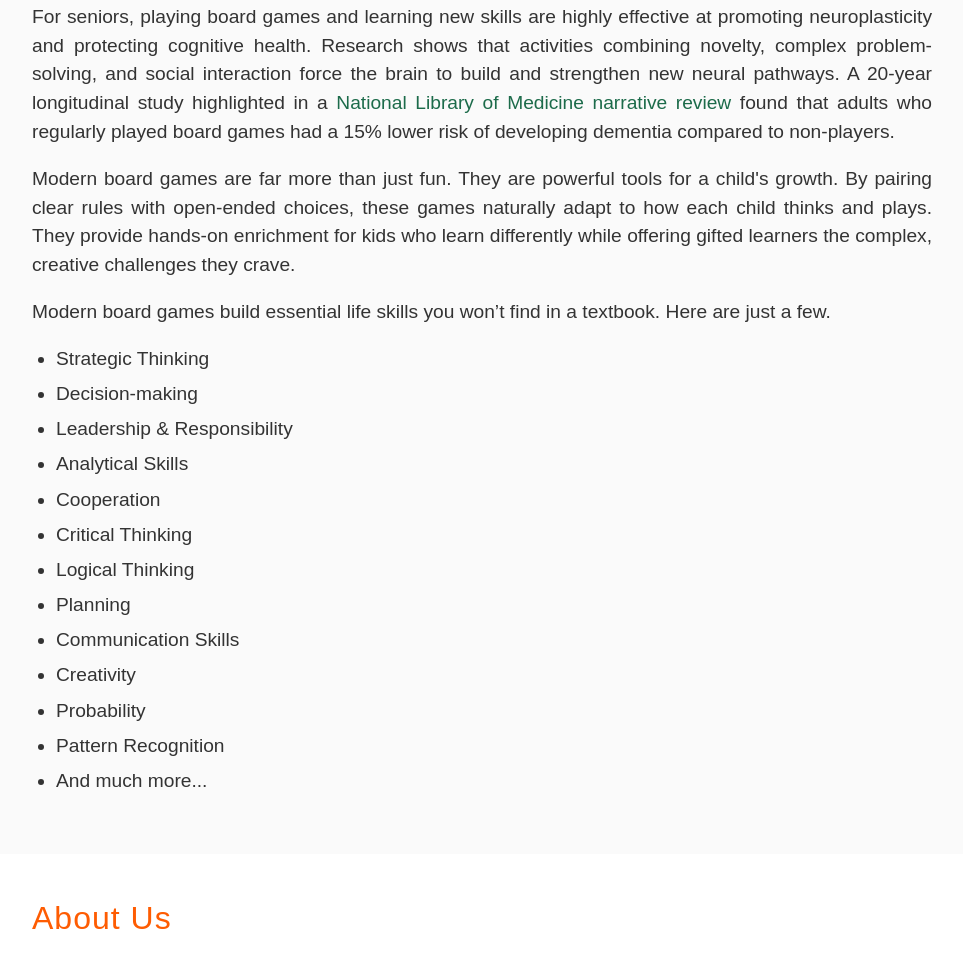
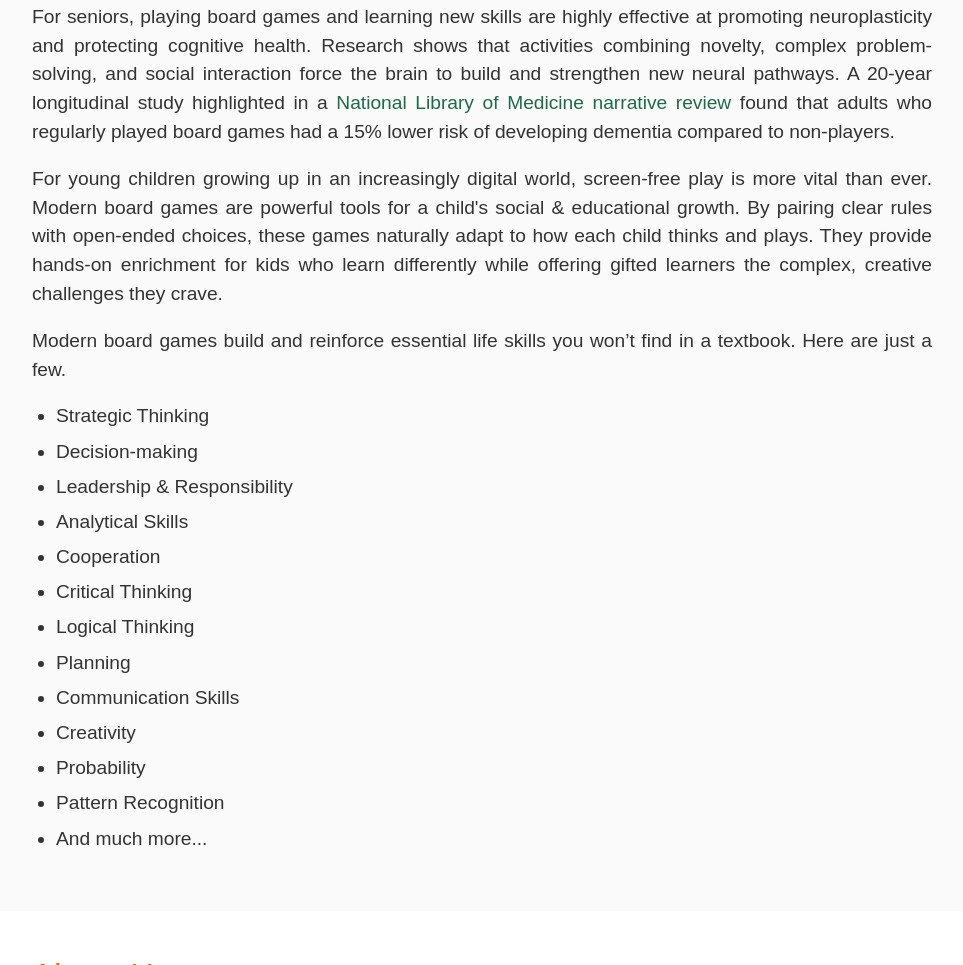
Before and after one commit to akhrizman/bgcat, a plain HTML site: page index.html in a window 1280 px wide. Shown: the part 935-1900 px from the top of the page, without its empty margins (158-1121 px from the left). Drawn offline with Linux system fonts and the light colour scheme; a script that the page names is missing.

Commit message:
updated site text

```diff
--- a/index.html
+++ b/index.html
@@ -91,14 +91,16 @@
         </p>
 
         <p>
-            Modern board games are far more than just fun. They are powerful tools for a child's growth.
-            By pairing clear rules with open-ended choices, these games naturally adapt
-            to how each child thinks and plays. They provide hands-on enrichment for kids who learn differently
+            For young children growing up in an increasingly digital world,
+            screen-free play is more vital than ever. Modern board games are powerful tools
+            for a child's social & educational growth. By pairing clear rules with open-ended choices,
+            these games naturally adapt to how each child thinks and plays.
+            They provide hands-on enrichment for kids who learn differently
             while offering gifted learners the complex, creative challenges they crave.
         </p>
 
         <p>
-            Modern board games build essential life skills you won’t find in a textbook.
+            Modern board games build and reinforce essential life skills you won’t find in a textbook.
             Here are just a few.
         </p>
         <ul>
```
